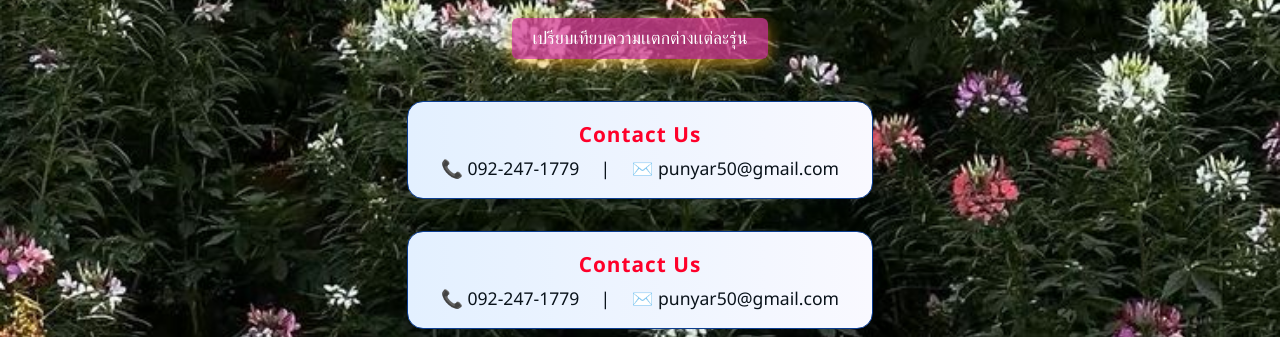
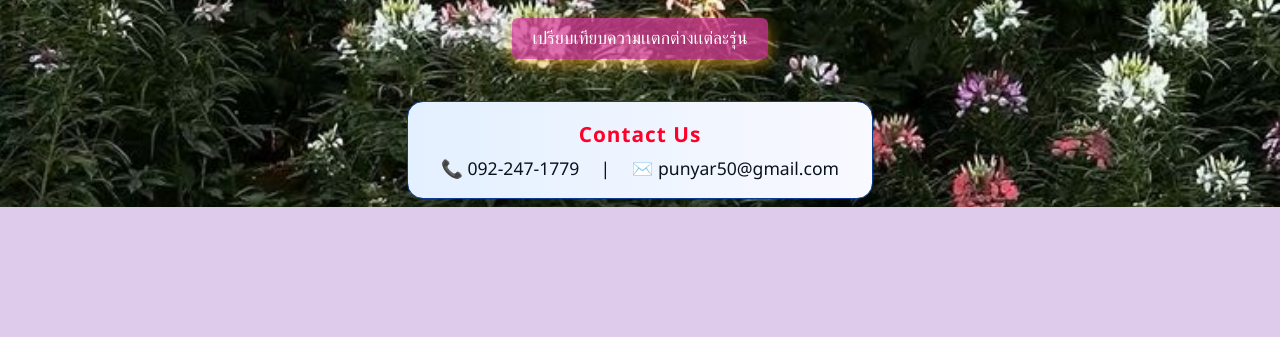
Before and after one commit to justkit11/6809650358_Myshop, a plain HTML site: page index.html in a window 1280 px wide. Shown: the part 992-1329 px from the top of the page. After the commit the page ends 1199 px from the top, so only its background shows below. Drawn offline with Linux system fonts and the light colour scheme.

Commit message:
fixed successfully

```diff
--- a/index.html
+++ b/index.html
@@ -53,12 +53,7 @@
             </div>
         </div>
     </div>
-    <div class="contact-pos">
-            <h3>Contact Us</h3>
-            <div class="contact-info">
-                <span>📞 092-247-1779</span> &nbsp; | &nbsp;
-                <span>✉️ punyar50@gmail.com</span>
-            </div>
+
 </body>
 
 </html>
```
